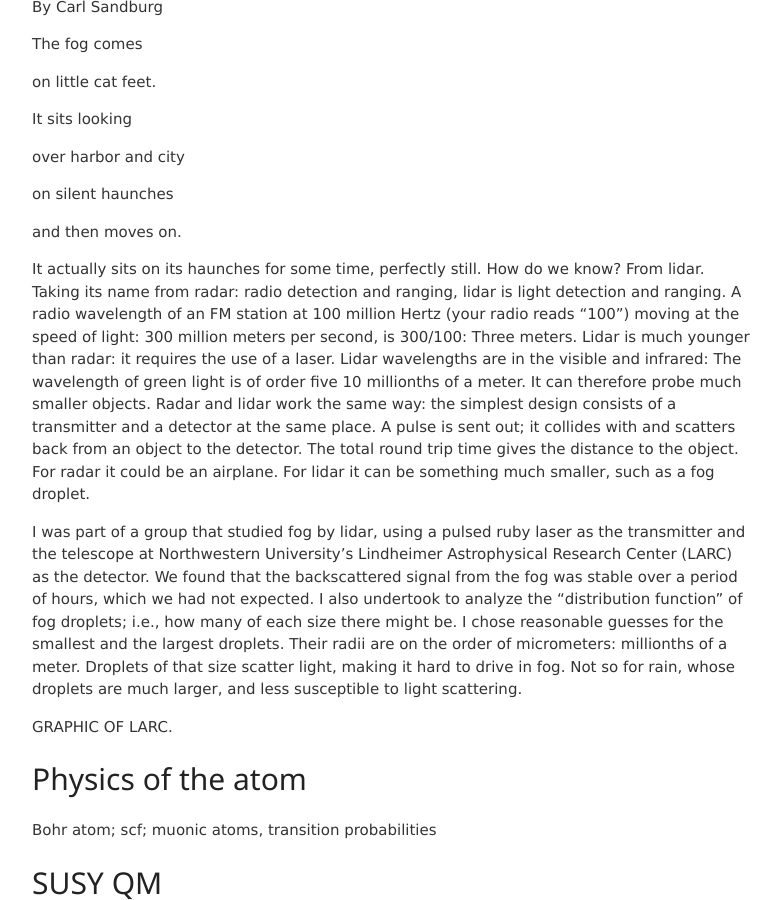
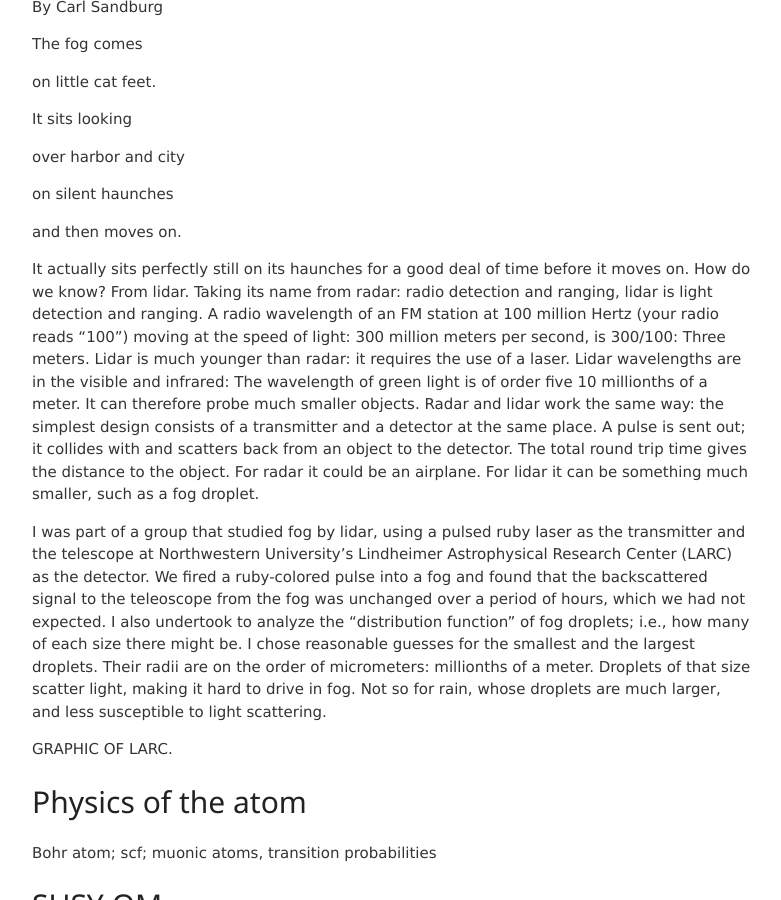
Before and after one commit to jvmallow/jvmallow.github.io, a Jekyll site: the page built from _posts/2025-05-14-Physics.md, in a window 1280 px wide and 900 px high, scrolled down 4479 px. Shown: the whole window, without its empty margins (248-1029 px from the left). Built offline with Jekyll 4.4.1, drawn with Linux system fonts in a browser that asks for light colours; a script that is not in the unit is left out.

Commit message:
Update 2025-05-14-Physics.md

```diff
--- a/_posts/2025-05-14-Physics.md
+++ b/_posts/2025-05-14-Physics.md
@@ -129,9 +129,9 @@ on silent haunches
 
 and then moves on.
 
-It actually sits on its haunches for some time, perfectly still. How do we know? From lidar. Taking its name from radar: radio detection and ranging, lidar is light detection and ranging. A radio wavelength of an FM station at 100 million Hertz (your radio reads "100") moving at the speed of light: 300 million meters per second, is 300/100: Three meters. Lidar is much younger than radar: it requires the use of a laser. Lidar wavelengths are in the visible and infrared:  The wavelength of green light is of order five 10 millionths of a meter. It can therefore probe much smaller objects. Radar and lidar work the same way: the simplest design consists of a transmitter and a detector at the same place. A pulse is sent out; it collides with and scatters back from an object to the detector. The total round trip time gives the distance to the object. For radar it could be an airplane. For lidar it can be something much smaller, such as a fog droplet.
+It actually sits perfectly still on its haunches for a good deal of time before it moves on. How do we know? From lidar. Taking its name from radar: radio detection and ranging, lidar is light detection and ranging. A radio wavelength of an FM station at 100 million Hertz (your radio reads "100") moving at the speed of light: 300 million meters per second, is 300/100: Three meters. Lidar is much younger than radar: it requires the use of a laser. Lidar wavelengths are in the visible and infrared:  The wavelength of green light is of order five 10 millionths of a meter. It can therefore probe much smaller objects. Radar and lidar work the same way: the simplest design consists of a transmitter and a detector at the same place. A pulse is sent out; it collides with and scatters back from an object to the detector. The total round trip time gives the distance to the object. For radar it could be an airplane. For lidar it can be something much smaller, such as a fog droplet.
 
-I was part of a group that studied fog by lidar, using a pulsed ruby laser as the transmitter and the telescope at Northwestern University's Lindheimer Astrophysical Research Center (LARC) as the detector. We found that the backscattered signal from the fog was stable over a period of hours, which we had not expected. I also undertook to analyze the "distribution function" of fog droplets; i.e., how many of each size there might be.  I chose reasonable guesses for the smallest and the largest droplets.  Their radii are on the order of micrometers: millionths of a meter. Droplets of that size scatter light, making it hard to drive in fog. Not so for rain, whose droplets are much larger, and less susceptible to light scattering.
+I was part of a group that studied fog by lidar, using a pulsed ruby laser as the transmitter and the telescope at Northwestern University's Lindheimer Astrophysical Research Center (LARC) as the detector. We fired a ruby-colored pulse into a fog and found that the backscattered signal to the teleoscope from the fog was unchanged over a period of hours, which we had not expected. I also undertook to analyze the "distribution function" of fog droplets; i.e., how many of each size there might be.  I chose reasonable guesses for the smallest and the largest droplets.  Their radii are on the order of micrometers: millionths of a meter. Droplets of that size scatter light, making it hard to drive in fog. Not so for rain, whose droplets are much larger, and less susceptible to light scattering.
 
 GRAPHIC OF LARC.
 
```
